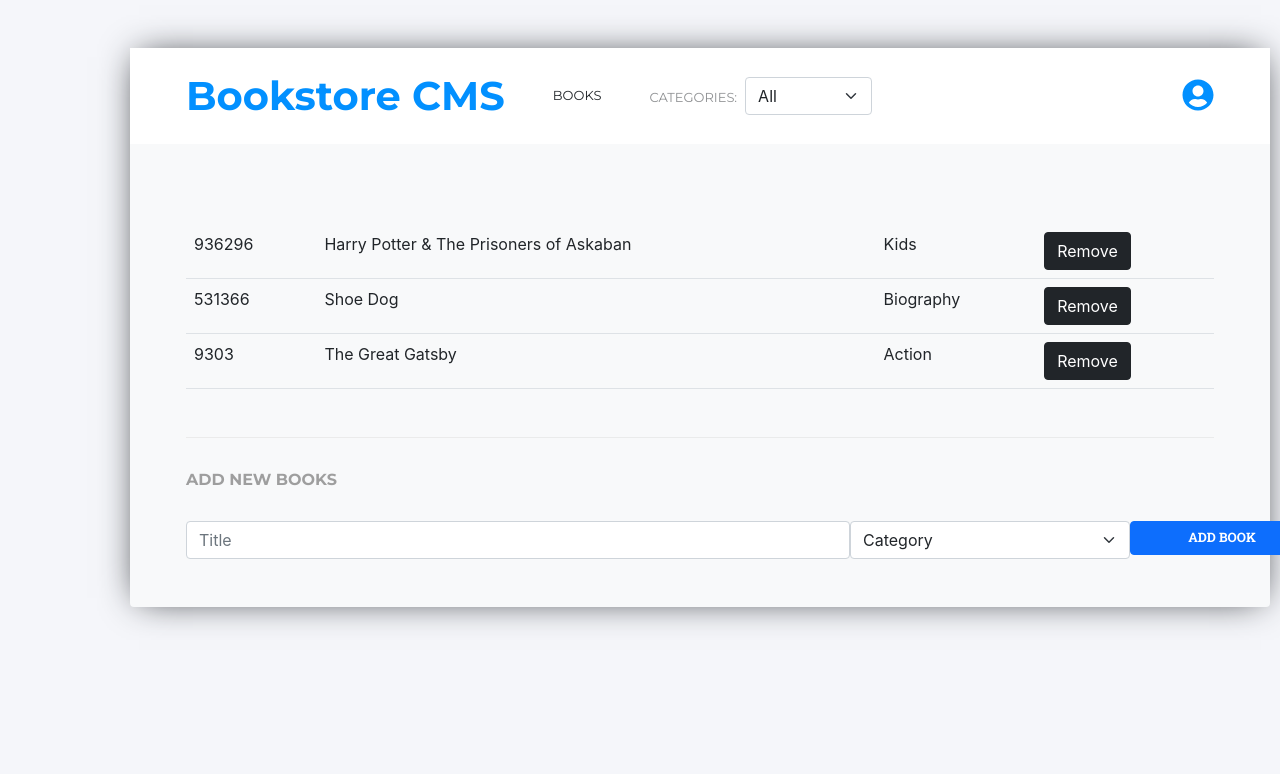
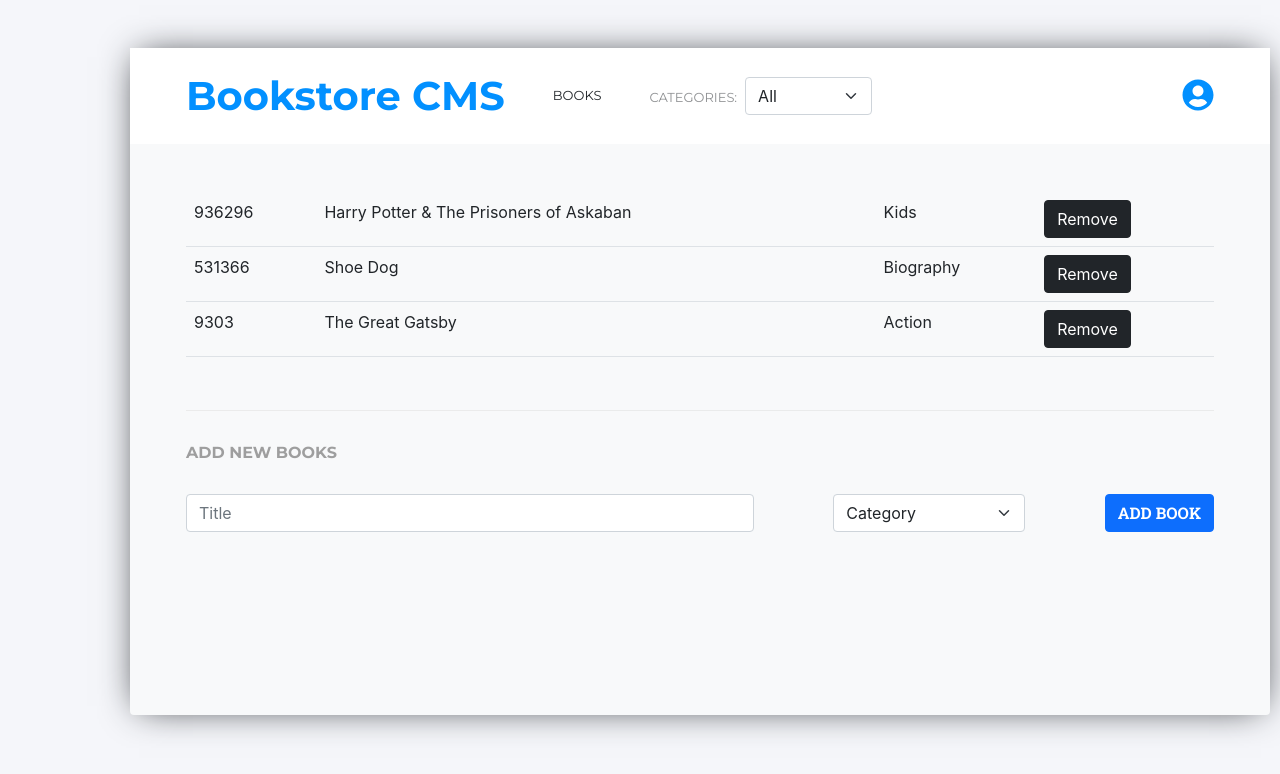
Before and after one commit to akshay-narkar/Bookstore, a React (Create React App) app: page / in a window 1280 px wide. Shown: the top 774 px of the page. Built offline with nearby package versions, Linux system fonts and the light colour scheme.

Commit message:
Write styles for book list

```diff
--- a/src/index.css
+++ b/src/index.css
@@ -4,6 +4,7 @@ body {
   font-family: -apple-system, BlinkMacSystemFont, "Segoe UI", "Montserrat", "Roboto", "Roboto Slab", "Oxygen", "Ubuntu", "Cantarell", "Fira Sans", "Droid Sans", "Helvetica Neue", sans-serif;
   -webkit-font-smoothing: antialiased;
   -moz-osx-font-smoothing: grayscale;
+  padding: 0 0 50px;
 }
 
 #root {
@@ -16,7 +17,7 @@ body {
   border-radius: 4px;
   box-shadow: 0 0 35px -9px;
   background-color: #f8f9fa;
-  padding: 0;
+  padding: 0 0 135px;
 }
 
 .bookstore-header {
@@ -25,7 +26,7 @@ body {
 }
 
 .table-class {
-  padding: 2rem 3.5rem;
+  padding: 0 3.5rem 2.31rem;
 }
 
 .addbooks {
@@ -64,24 +65,55 @@ body {
 
 .roboto {
   font-family: "Roboto Slab", sans-serif;
+}
+
+.roboto-plus {
   width: 11.5rem;
   font-size: small;
 }
 
 .text-box {
-  width: 41.5rem;
+  width: 35.5rem;
+}
+
+.addbook {
+  width: 11.5rem;
+}
+
+.bookclass {
+  height: 10.625rem;
 }
 
 .catselect {
-  width: 17.5rem;
+  width: 12rem;
 }
 
-/* code {
-  font-family:
-    source-code-pro,
-    Menlo,
-    Monaco,
-    Consolas,
-    'Courier New',
-    monospace;
-} */
+.categoryname {
+  font-size: 0.875rem;
+}
+
+.titlename {
+  font-family: "Roboto Slab", sans-serif;
+  font-size: 1.375rem;
+}
+
+.authorname {
+  color: #4386bf;
+  font-size: 0.875rem;
+  font-weight: 100;
+}
+
+.progressbtn {
+  font-weight: 300;
+  font-size: 0.713rem;
+  width: 11.9rem;
+}
+
+.chaptername {
+  font-size: 1rem;
+  font-weight: 300;
+}
+
+.circularbar {
+  width: 100px;
+}
```
